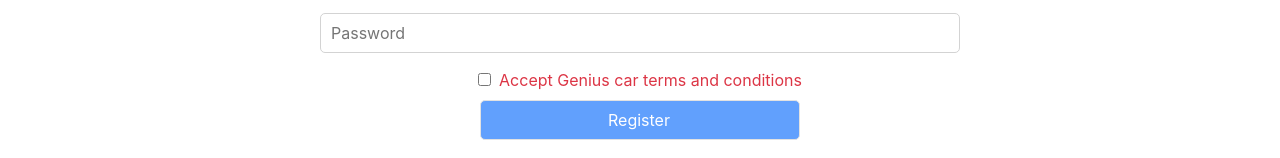
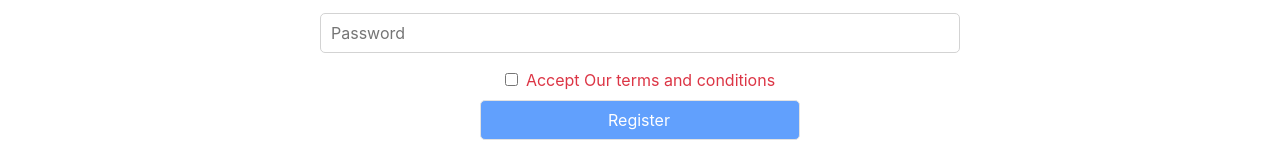
Before and after one commit to muhammadalaminwd/tenth-assignment, a React (Create React App) app: page /register in a window 1280 px wide. Shown: the part 215-373 px from the top of the page. Built offline with nearby package versions, Linux system fonts and the light colour scheme; no server answers.

Commit message:
register-text-modified

```diff
--- a/src/Pages/Login/Register/Register.js
+++ b/src/Pages/Login/Register/Register.js
@@ -52,7 +52,7 @@ const Register = () => {
             <input type="email" name="email" id="" placeholder='Email Address' required/>
             <input type="password" name="password" id="" placeholder='Password' required/>
             <input onClick={() => setAgree(!agree)} type="checkbox" name="terms" id="terms" />
-            <label className={agree ? 'ps-2 text-primary' : 'ps-2 text-danger'} htmlFor="terms">Accept Genius car terms and conditions</label>
+            <label className={agree ? 'ps-2 text-primary' : 'ps-2 text-danger'} htmlFor="terms">Accept Our terms and conditions</label>
 
             <input disabled={!agree} className='w-50 mx-auto btn btn-primary mt-2' type="submit" value="Register" />
 
```
